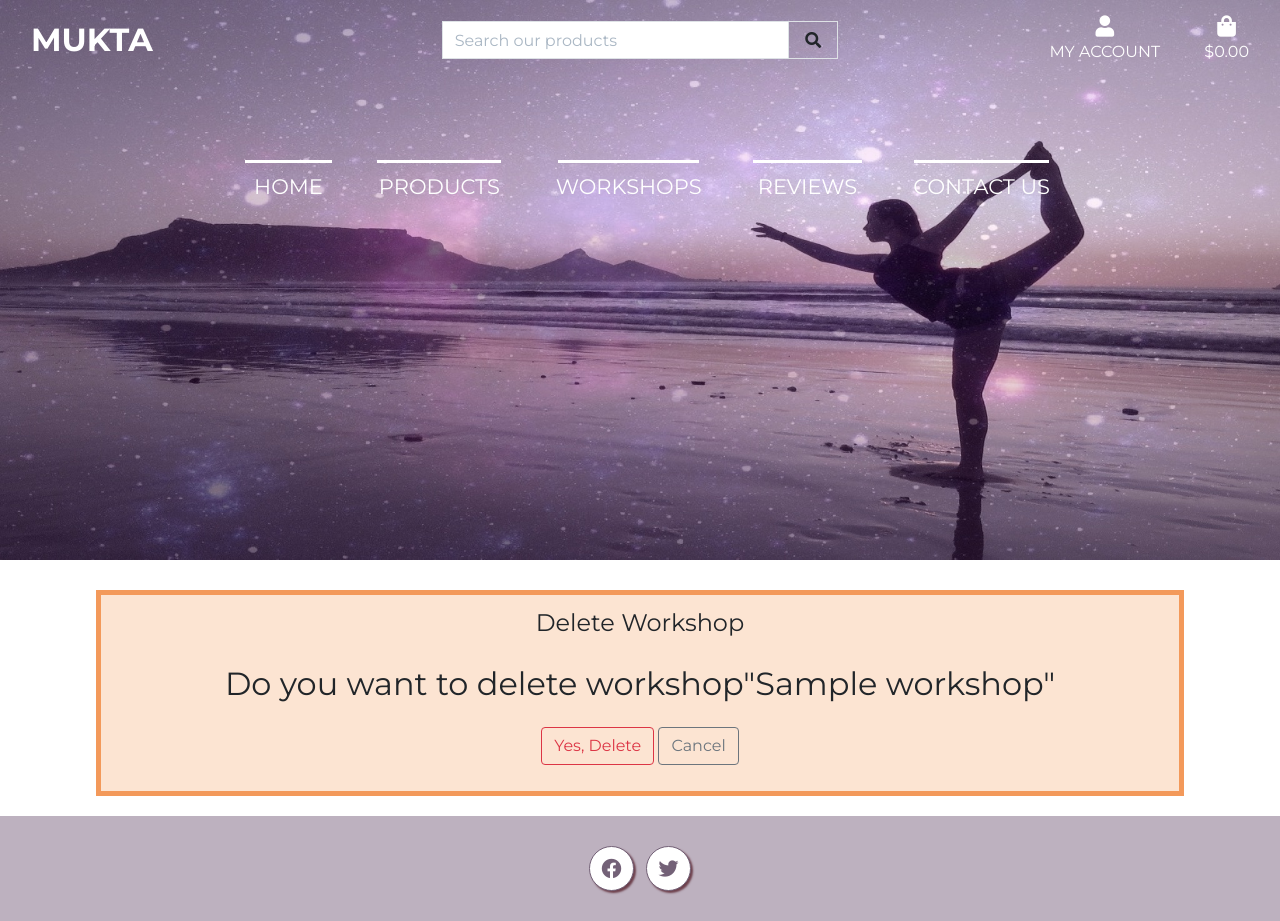
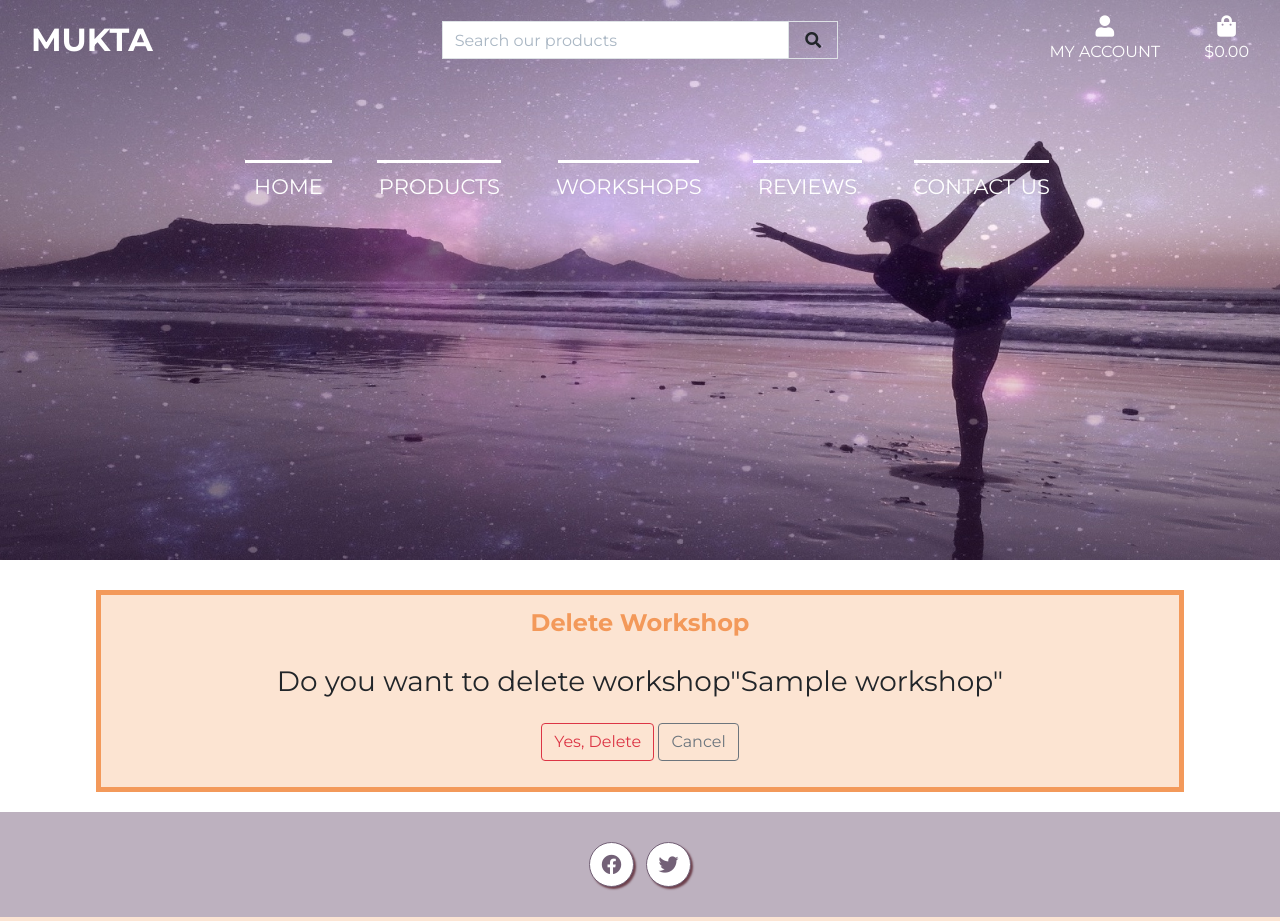
Before and after one commit to mariana-stefani/mukta-project, a Django app: page /workshops/1/delete in a window 1280 px wide. Run offline with Django 3.2, Linux system fonts and the light colour scheme; a user stored in the database is signed in; tables that the repository leaves empty hold one stand-in row (values such as "Sample post"); some libraries are stand-ins or nearby versions.

Commit message:
Added workshop-header class on workshop-delete.html

```diff
--- a/workshops/templates/workshops/workshop-delete.html
+++ b/workshops/templates/workshops/workshop-delete.html
@@ -13,8 +13,8 @@
         <form method="POST">
             {% csrf_token %}
             <fieldset class="form-group">
-                <legend class="mb-4">Delete Workshop</legend>
-                <h2>Do you want to delete workshop"{{ object.title }}"</h2>
+                <legend class="workshop-header mb-4">Delete Workshop</legend>
+                <h3>Do you want to delete workshop"{{ object.title }}"</h3>
             </fieldset>
             <div class="form-group">
                 <button class="btn btn-outline-danger" type="submit">Yes, Delete</button>
```
